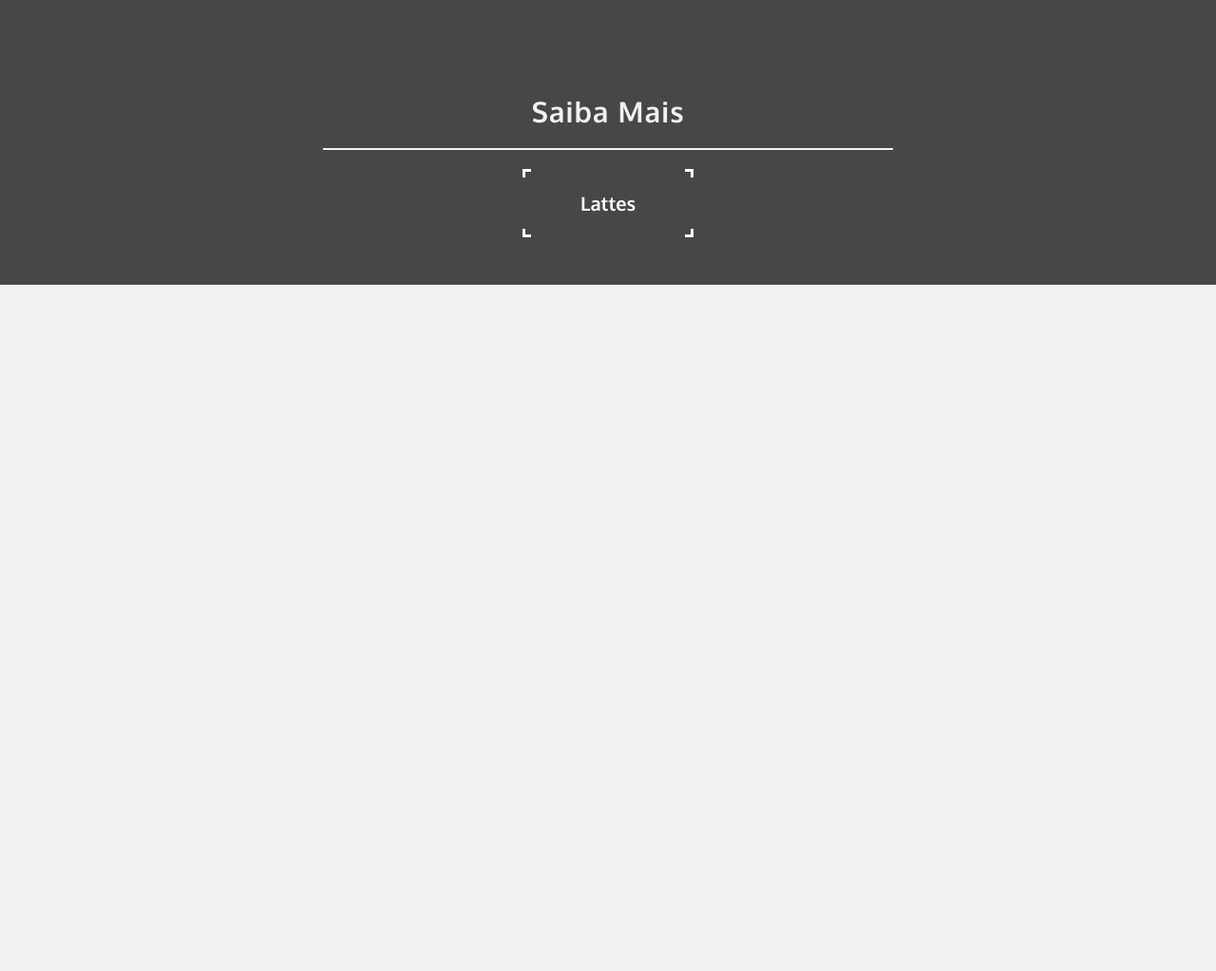
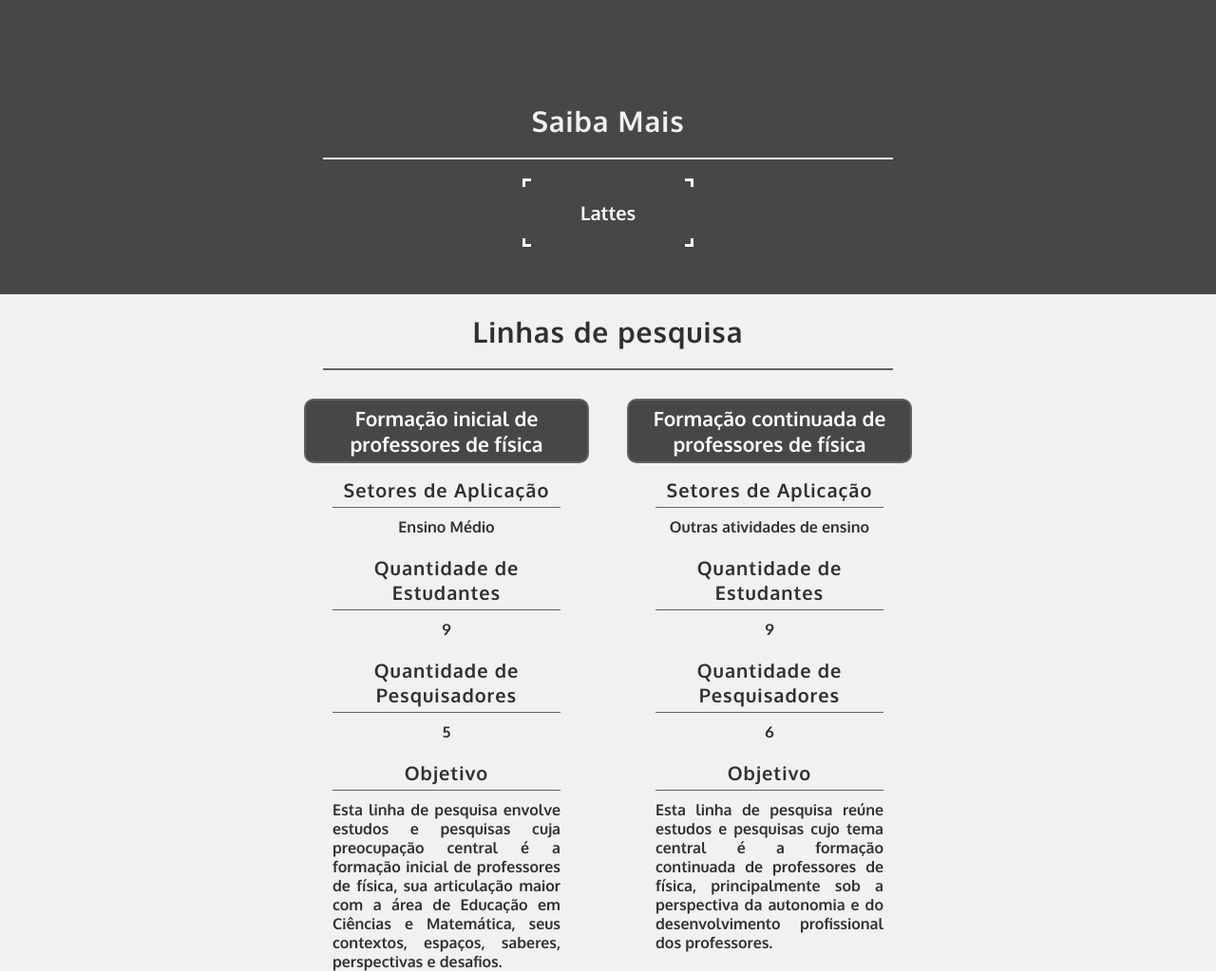
Before and after one commit to KesslerUstra/GPFPF, a plain HTML site: page html/sobre.html in a window 1280 px wide. Shown: the part 1151-2174 px from the top of the page at 95% size. Before the commit the page ends 1451 px from the top, so only its background shows below. Drawn offline with Linux system fonts and the light colour scheme.

Commit message:
editando a pagina contatos e a pagina sobre

```diff
--- /dev/null
+++ b/css/style-agradecimento.css
@@ -0,0 +1,56 @@
+/*----------------Importações----------------*/
+
+@import url('https://fonts.googleapis.com/css2?family=Oxygen:wght@700&display=swap');
+
+/*----------------Layout da Página----------------*/
+
+body{
+    font-family: 'Oxygen', sans-serif;
+    width: 100%;
+    min-height: 100vh;
+    background-color: var(--cor-cinza-sete);
+}
+
+/*----------------Conteudo Geral----------------*/
+
+.agradecimento{
+    text-align: center;
+    max-width: 400px;
+    margin: auto;
+    min-height: 100vh;
+    display: flex;
+    flex-direction: column;
+    justify-content: center;
+    padding-bottom: 30px;
+    align-items: center;
+}
+
+.agradecimento h1{
+    width: 80%;
+    color: var(--cor-cinza-um);
+    padding: 20px 0px;
+    margin-bottom: 20px;
+    font-size: 40px;
+    letter-spacing: 1px;
+    border-bottom: 2px solid var(--cor-cinza-quatro);
+}
+
+.agradecimento h2{
+    padding-bottom: 5px;
+    margin-bottom: 10px;
+    color: var(--cor-cinza-um);
+}
+
+.agradecimento a{
+    color: var(--cor-cinza-um);
+    margin: 12px;
+    width: max(40%,100px);
+    padding: 20px;
+    border: 2px solid var(--cor-cinza-quatro);
+    transition: background-color linear 0.2s, color linear 0.15s;
+}
+
+.agradecimento a:hover{
+    background-color: var(--cor-cinza-um);
+    color: var(--cor-cinza-sete);
+}
--- a/css/style-sobre.css
+++ b/css/style-sobre.css
@@ -51,7 +51,7 @@ body{
     margin-bottom: 20px;
     font-size: 20px;
     text-align: justify;
-    padding: 0px 10px;
+    padding: 5px 10px;
 }
 
 /*----------------Card Conteudo Geral----------------*/
@@ -137,7 +137,7 @@ body{
     color: #fff;
 }
 
-.conteudo-tabela .identificacao  h4{
+.conteudo-tabela .identificacao h4{
     font-size: 22px;
     letter-spacing: 1px;
     padding-bottom: 5px;
@@ -145,7 +145,7 @@ body{
     border-bottom: 1px solid #fff;
 }
 
-.conteudo-tabela .identificacao  p{
+.conteudo-tabela .identificacao p{
     font-size: 18px;
 }
 
@@ -210,3 +210,68 @@ body{
 .conteudo-tabela .link-Lattes a:hover::after{
     transform: scaleX(0);
 }
+
+/*----------------Conteudo Divisão de linhas----------------*/
+
+.conteudo-linhas{
+    text-align: center;
+    max-width: 1000px;
+    margin: auto;
+    min-height: 80vh;
+    display: flex;
+    flex-direction: column;
+    justify-content: start;
+    align-items: center;
+}
+
+.conteudo-linhas h2{
+    color: var(--cor-cinza-um);
+    width: min(600px,100%);
+    padding: 20px 0px;
+    margin-bottom: 30px;
+    font-size: 30px;
+    letter-spacing: 1px;
+    border-bottom: 2px solid var(--cor-cinza-quatro);
+}
+
+.conteudo-linhas .divisao-linhas{
+    display: flex;
+    flex-wrap: wrap;
+    gap: 40px;
+    justify-content: center;
+}
+
+.conteudo-linhas .divisao-linhas .formacao{
+    width: 300px;
+    color: var(--cor-cinza-um);
+}
+
+.conteudo-linhas .divisao-linhas .formacao h3{
+    margin-bottom: 15px;
+    padding: 5px;
+    border-radius: 10px;
+    background-color: var(--cor-cinza-tres);
+    color: #fff;
+    border: 2px solid var(--cor-cinza-quatro);
+}
+
+.conteudo-linhas .divisao-linhas .formacao h4{
+    font-size: 20px;
+    letter-spacing: 1px;
+    padding-bottom: 5px;
+    margin: auto;
+    margin-bottom: 10px;
+    width: 80%;
+    border-bottom: 1px solid var(--cor-cinza-quatro);
+}
+
+.conteudo-linhas .divisao-linhas .formacao p{
+    font-size: 16px;
+    margin-bottom: 20px;
+}
+
+.conteudo-linhas .divisao-linhas .formacao .objetivo-linhas{
+    width: 80%;
+    text-align: justify;
+    margin: auto;
+}
--- a/html/sobre.html
+++ b/html/sobre.html
@@ -72,6 +72,50 @@
         </div>
     </div>
 
+    <div class="conteudo-linhas">
+            <h2>Linhas de pesquisa</h2>
+            <div class="divisao-linhas">
+                <div class="formacao">
+                    <h3>Formação inicial de professores de física</h3>
+                    <div>
+                        <h4>Setores de Aplicação</h4>
+                        <p>Ensino Médio</p>
+                    </div>
+                    <div>
+                        <h4>Quantidade de Estudantes</h4>
+                        <p>9</p>
+                    </div>
+                    <div>
+                        <h4>Quantidade de Pesquisadores</h4>
+                        <p>5</p>
+                    </div>
+                    <div>
+                        <h4>Objetivo</h4>
+                        <p class="objetivo-linhas">Esta linha de pesquisa envolve estudos e pesquisas cuja preocupação central é a formação inicial de professores de física, sua articulação maior com a área de Educação em Ciências e Matemática, seus contextos, espaços, saberes, perspectivas e desafios.</p>
+                    </div>
+                </div>
+                <div class="formacao">
+                    <h3>Formação continuada de professores de física</h3>
+                    <div>
+                        <h4>Setores de Aplicação</h4>
+                        <p>Outras atividades de ensino</p>
+                    </div>
+                    <div>
+                        <h4>Quantidade de Estudantes</h4>
+                        <p>9</p>
+                    </div>
+                    <div>
+                        <h4>Quantidade de Pesquisadores</h4>
+                        <p>6</p>
+                    </div>
+                    <div>
+                        <h4>Objetivo</h4>
+                        <p class="objetivo-linhas">Esta linha de pesquisa reúne estudos e pesquisas cujo tema central é a formação continuada de professores de física, principalmente sob a perspectiva da autonomia e do desenvolvimento profissional dos professores.</p>
+                    </div>
+                </div>
+            </div>
+    </div>
+
     <script src="../js/card-reveal-sobre.js"></script>
     <script src="../js/menu.js"></script>
 </body>
```
Also changed, not shown: html/agradecimento.html (added, +19 -0 lines), html/contatos.html (+2 -1 lines).
